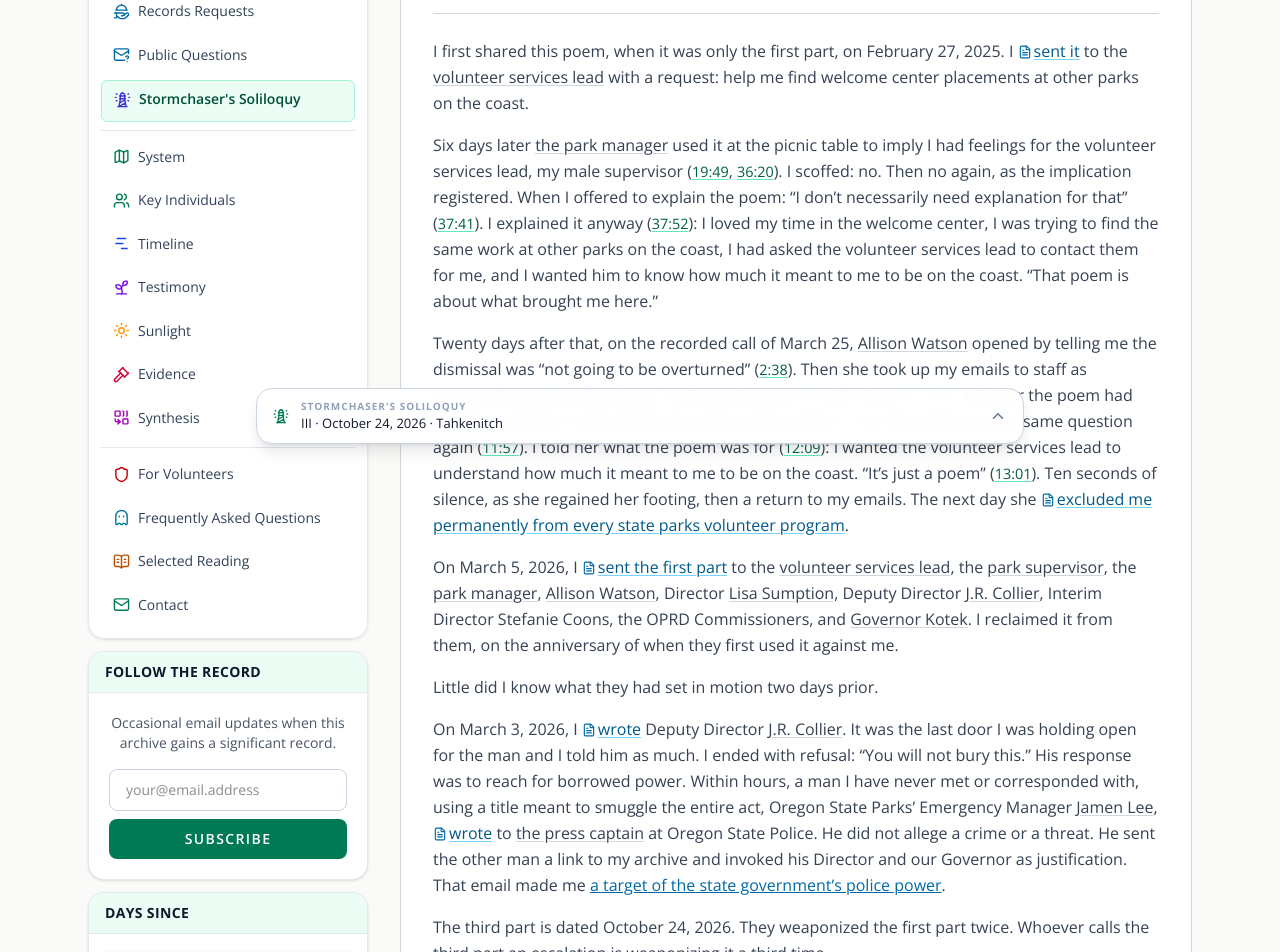
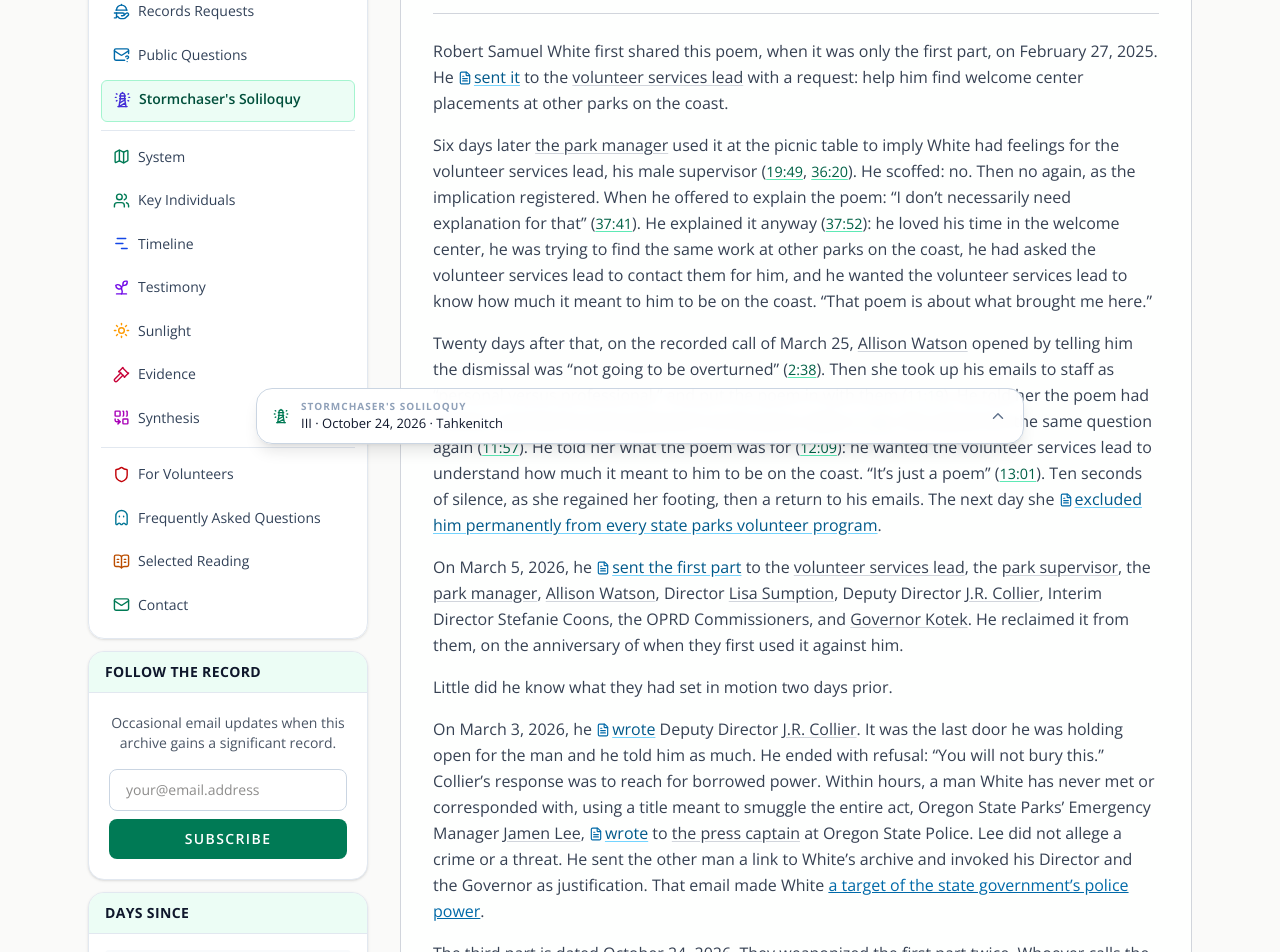
Before and after one commit to rswfire/rswfire.oprd, a Next.js app: page /soliloquy in a window 1280 px wide. Shown: the part 340-1292 px from the top of the page. Built offline with nearby package versions, Linux system fonts and the light colour scheme.

Commit message:
Soliloquy: the preamble in third person

```diff
--- a/app/(archive)/soliloquy/page.tsx
+++ b/app/(archive)/soliloquy/page.tsx
@@ -307,56 +307,58 @@ export default function StormchasersSoliloquyPage() {
         >
             <div id="preamble" data-toc="Preamble" className="space-y-4 text-base text-gray-700 leading-relaxed">
                 <p>
-                    I first shared this poem, when it was only the first part, on February 27, 2025. I{" "}
-                    <Cite ulid="01JN5AXYC0SD3DEBEQ8TYBCQ99">sent it</Cite> to the <PersonLink name="volunteer services lead" />{" "}
-                    with a request: help me find welcome center placements at other parks on the coast.
+                    Robert Samuel White first shared this poem, when it was only the first part, on February 27, 2025.
+                    He <Cite ulid="01JN5AXYC0SD3DEBEQ8TYBCQ99">sent it</Cite> to the{" "}
+                    <PersonLink name="volunteer services lead" /> with a request: help him find welcome center
+                    placements at other parks on the coast.
                 </p>
                 <p>
                     Six days later <PersonLink name="park manager" label="the park manager" /> used it at the picnic
-                    table to imply I had feelings for the volunteer services lead, my male supervisor{" "}
-                    (<Moment ulid={PICNIC} t="19:49" />, <Moment ulid={PICNIC} t="36:20" />). I scoffed: no. Then no
-                    again, as the implication registered. When I offered to explain the poem: &ldquo;I don&rsquo;t
-                    necessarily need explanation for that&rdquo; (<Moment ulid={PICNIC} t="37:41" />). I explained it
-                    anyway (<Moment ulid={PICNIC} t="37:52" />): I loved my time in the welcome center, I was trying to
-                    find the same work at other parks on the coast, I had asked the volunteer services lead to contact
-                    them for me, and I wanted him to know how much it meant to me to be on the coast. &ldquo;That poem is
+                    table to imply White had feelings for the volunteer services lead, his male supervisor{" "}
+                    (<Moment ulid={PICNIC} t="19:49" />, <Moment ulid={PICNIC} t="36:20" />). He scoffed: no. Then no
+                    again, as the implication registered. When he offered to explain the poem: &ldquo;I don&rsquo;t
+                    necessarily need explanation for that&rdquo; (<Moment ulid={PICNIC} t="37:41" />). He explained it
+                    anyway (<Moment ulid={PICNIC} t="37:52" />): he loved his time in the welcome center, he was trying
+                    to find the same work at other parks on the coast, he had asked the volunteer services lead to
+                    contact them for him, and he wanted the volunteer services lead to know how much it meant to him to
+                    be on the coast. &ldquo;That poem is
                     about what brought me here.&rdquo;
                 </p>
                 <p>
                     Twenty days after that, on the recorded call of March 25,{" "}
-                    <PersonLink name="program manager" label="Allison Watson" /> opened by telling me the dismissal was
-                    &ldquo;not going to be overturned&rdquo; (<Moment ulid={CALL} t="2:38" />). Then she took up my emails to staff
+                    <PersonLink name="program manager" label="Allison Watson" /> opened by telling him the dismissal was
+                    &ldquo;not going to be overturned&rdquo; (<Moment ulid={CALL} t="2:38" />). Then she took up his emails to staff
                     as &ldquo;personal versus professional,&rdquo; and put the poem in with them{" "}
-                    (<Moment ulid={CALL} t="11:19" />). I told her the poem had context, and that I had explained it at
-                    the picnic table (<Moment ulid={CALL} t="11:46" />). She asked me the same question again{" "}
-                    (<Moment ulid={CALL} t="11:57" />). I told her what the poem was for{" "}
-                    (<Moment ulid={CALL} t="12:09" />): I wanted the volunteer services lead to understand how much it
-                    meant to me to be on the coast. &ldquo;It&rsquo;s just a poem&rdquo; (<Moment ulid={CALL} t="13:01" />).
-                    Ten seconds of silence, as she regained her footing, then a return to my emails. The next day she{" "}
-                    <Cite ulid="01JQA2WM60RX7MSJQ5QPFD8AR2">excluded me permanently from every state parks volunteer
+                    (<Moment ulid={CALL} t="11:19" />). He told her the poem had context, and that he had explained it at
+                    the picnic table (<Moment ulid={CALL} t="11:46" />). She asked him the same question again{" "}
+                    (<Moment ulid={CALL} t="11:57" />). He told her what the poem was for{" "}
+                    (<Moment ulid={CALL} t="12:09" />): he wanted the volunteer services lead to understand how much it
+                    meant to him to be on the coast. &ldquo;It&rsquo;s just a poem&rdquo; (<Moment ulid={CALL} t="13:01" />).
+                    Ten seconds of silence, as she regained her footing, then a return to his emails. The next day she{" "}
+                    <Cite ulid="01JQA2WM60RX7MSJQ5QPFD8AR2">excluded him permanently from every state parks volunteer
                     program</Cite>.
                 </p>
                 <p>
-                    On March 5, 2026, I <Cite ulid="01KK0DDFQ8A7B4NQVJ86TD9RWW">sent the first part</Cite> to the <PersonLink name="volunteer services lead" />, the <PersonLink name="park supervisor" />,
+                    On March 5, 2026, he <Cite ulid="01KK0DDFQ8A7B4NQVJ86TD9RWW">sent the first part</Cite> to the <PersonLink name="volunteer services lead" />, the <PersonLink name="park supervisor" />,
                     the <PersonLink name="park manager" />, <PersonLink name="program manager" label="Allison Watson" />,
                     Director <PersonLink name="Lisa Sumption" />, Deputy Director{" "}
                     <PersonLink name="J.R. Collier" seat="deputy" />, Interim Director Stefanie Coons, the OPRD
-                    Commissioners, and <PersonLink name="Governor Kotek" seat="governor" />. I reclaimed it from them, on the anniversary of when they first used it against me.
+                    Commissioners, and <PersonLink name="Governor Kotek" seat="governor" />. He reclaimed it from them, on the anniversary of when they first used it against him.
                 </p>
                 <p>
-                    Little did I know what they had set in motion two days prior.
+                    Little did he know what they had set in motion two days prior.
                 </p>
                 <p>
-                    On March 3, 2026, I <Cite ulid="01KJT9T6V8Q8PATA3JMZ8DD1ZW">wrote</Cite> Deputy Director{" "}
-                    <PersonLink name="J.R. Collier" seat="deputy" />. It was the last door I was holding open for the man
-                    and I told him as much. I ended with refusal: &ldquo;You will not bury this.&rdquo; His response was to reach for borrowed
-                    power. Within hours, a man I have never met or corresponded with, using a title meant to smuggle the entire
+                    On March 3, 2026, he <Cite ulid="01KJT9T6V8Q8PATA3JMZ8DD1ZW">wrote</Cite> Deputy Director{" "}
+                    <PersonLink name="J.R. Collier" seat="deputy" />. It was the last door he was holding open for the man
+                    and he told him as much. He ended with refusal: &ldquo;You will not bury this.&rdquo; Collier&rsquo;s response was to reach for borrowed
+                    power. Within hours, a man White has never met or corresponded with, using a title meant to smuggle the entire
                     act, Oregon State Parks&rsquo; Emergency Manager{" "}
                     <PersonLink name="Jamen Lee" seat="emergency-manager" />,{" "}
                     <Cite ulid="01M1M4WF78XJPEJJ48D1JZ4SJ8" thread="osp">wrote</Cite> to{" "}
-                    <PersonLink name="the press captain" seat="press-captain" /> at Oregon State Police. He did not
-                    allege a crime or a threat. He sent the other man a link to my archive and invoked his Director and
-                    our Governor as justification. That email made me{" "}
+                    <PersonLink name="the press captain" seat="press-captain" /> at Oregon State Police. Lee did not
+                    allege a crime or a threat. He sent the other man a link to White&rsquo;s archive and invoked his
+                    Director and the Governor as justification. That email made White{" "}
                     <Link href="/evidence/police" className="text-sky-700 underline hover:text-sky-600">a target of
                     the state government&rsquo;s police power</Link>.
                 </p>
```
